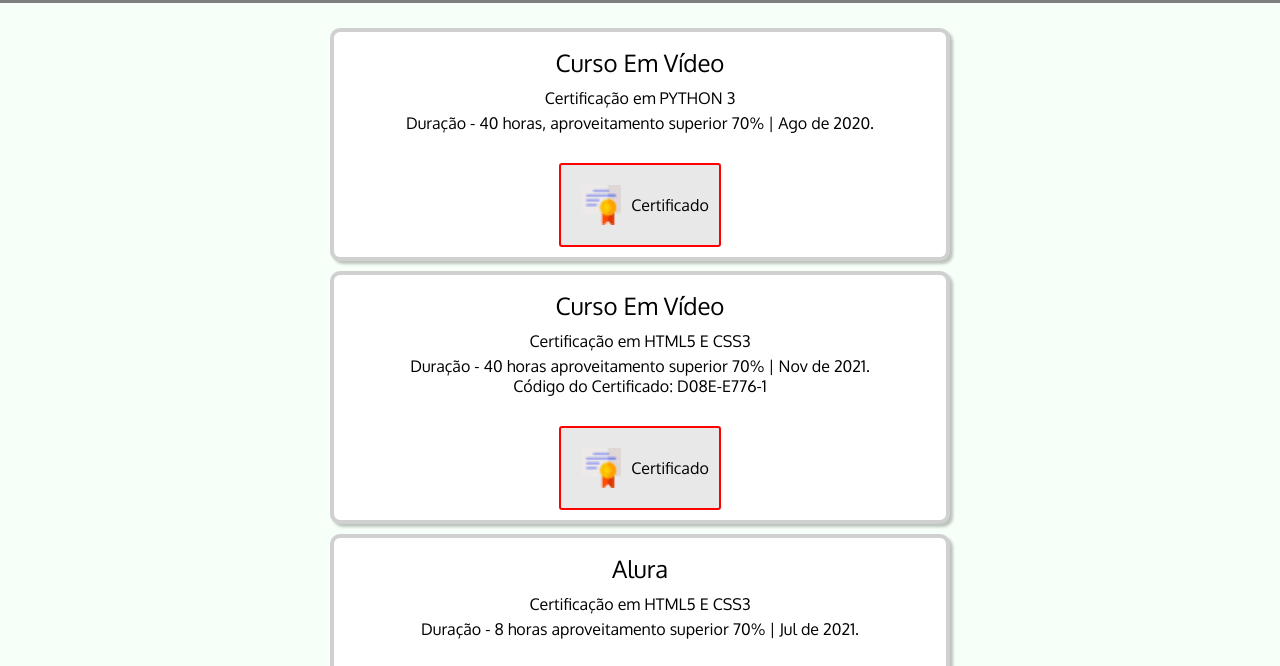
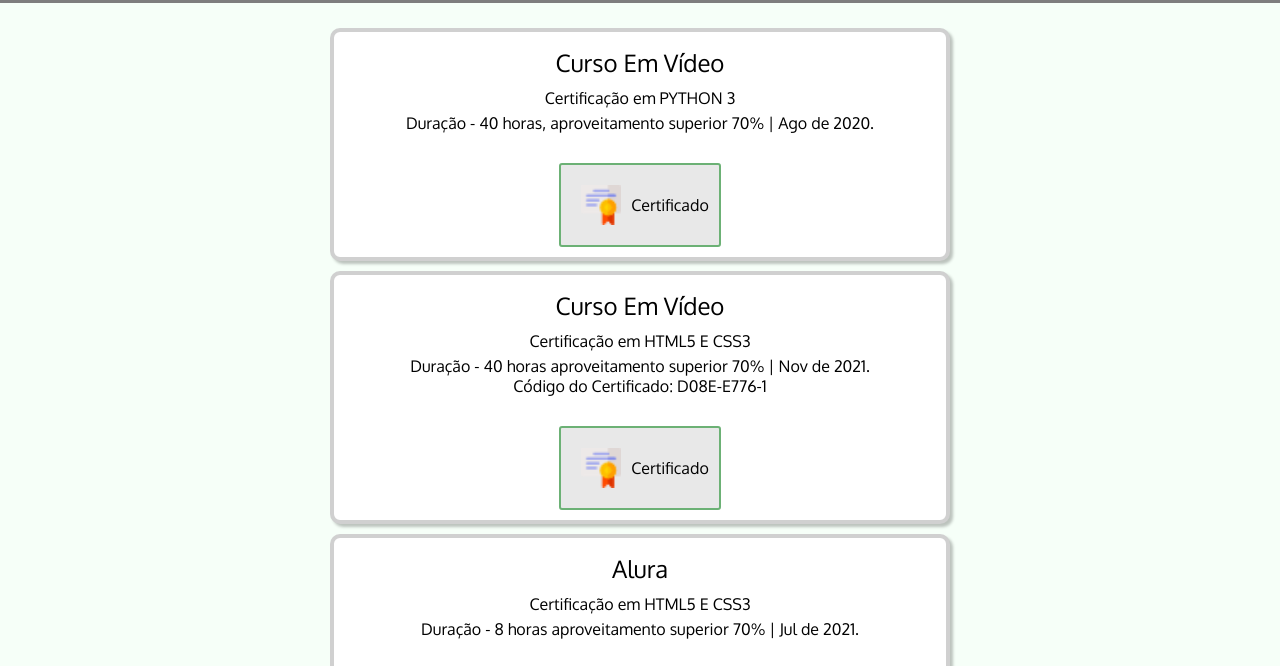
Before and after one commit to jvcorado/CursosWeb, a plain HTML site: page index.html in a window 1280 px wide. Shown: the part 83-749 px from the top of the page. Drawn offline with Linux system fonts and the light colour scheme.

Commit message:
Update style.css

```diff
--- a/style.css
+++ b/style.css
@@ -70,7 +70,7 @@
     margin-top: 30px;
     padding: 10px;
     background-color: #d1d1d181;
-    border: 2px solid #ff0000;;
+    border: 2px solid #6cb175;;
     border-radius: 3px;
     cursor: pointer;
     font-size: 1em;
```
